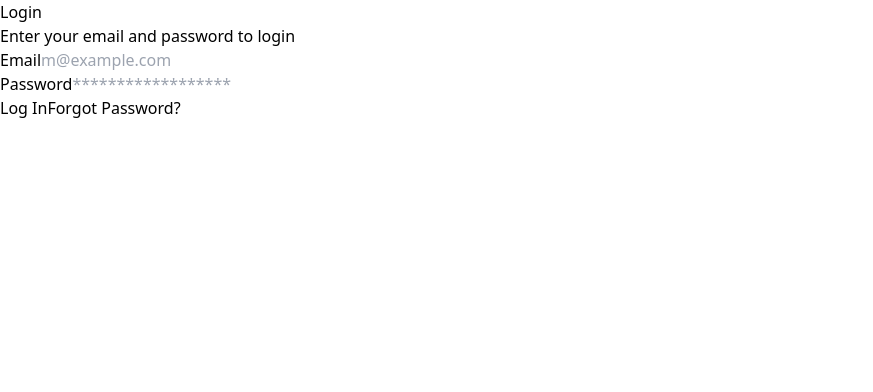
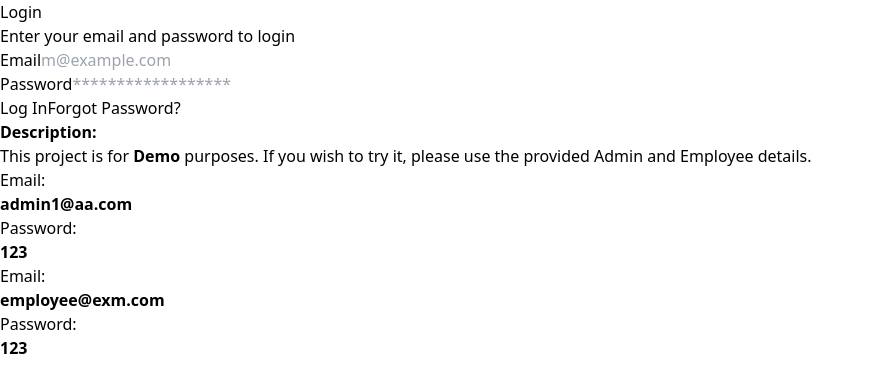
Before and after one commit to 1012abhi/Employee-Management-System-, a React (Vite) app: page / in a window 1280 px wide. Shown: the top 392 px of the page, without its empty margins (0-873 px from the left). Built offline with nearby package versions, Linux system fonts and the light colour scheme.

Commit message:
add some description and auth details

```diff
--- a/src/components/Auth/Login.jsx
+++ b/src/components/Auth/Login.jsx
@@ -70,7 +70,7 @@ export default function Login({handleLogin}) {
               }`}
               type="submit"
               disabled={isLoading}
-            >
+              >
               {isLoading ? (
                 <div className="flex items-center">
                   <svg className="animate-spin -ml-1 mr-3 h-5 w-5 text-white" xmlns="http://www.w3.org/2000/svg" fill="none" viewBox="0 0 24 24">
@@ -88,6 +88,27 @@ export default function Login({handleLogin}) {
             </a>
           </div>
         </form>
+              <h2 className="flex gap-2"><b className="text-red-600">Description:</b> <p>This project is for <b>Demo</b> purposes. If you wish to try it, please use the provided Admin and Employee details. </p></h2>
+              <div className="">
+                <div>
+                  <h1>Email:</h1>
+                  <b>admin1@aa.com</b>
+                </div>
+                <div>
+                  <h1>Password:</h1>
+                  <b>123</b>
+                </div>
+              </div>
+              <div className="">
+                <div>
+                  <h1>Email:</h1>
+                  <b>employee@exm.com </b>
+                </div>
+                <div>
+                  <h1>Password:</h1>
+                  <b>123</b>
+                </div>
+              </div>
       </div>
     </div>
   )
```
